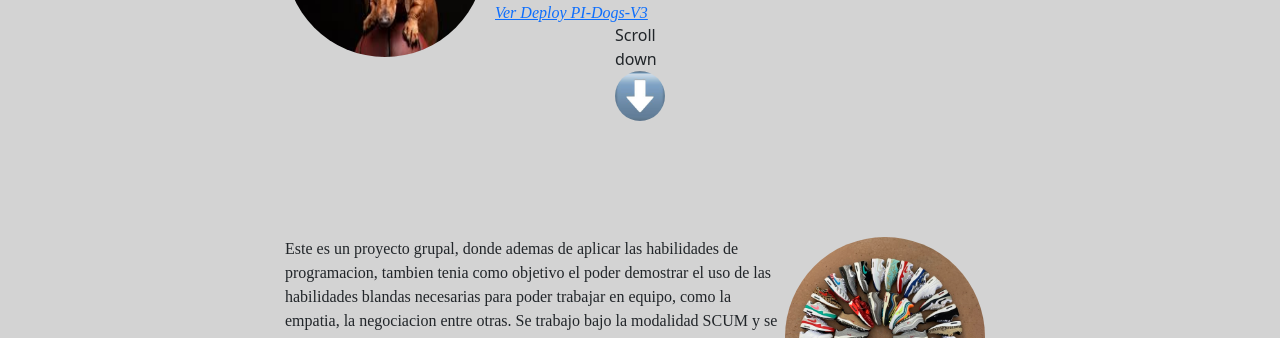
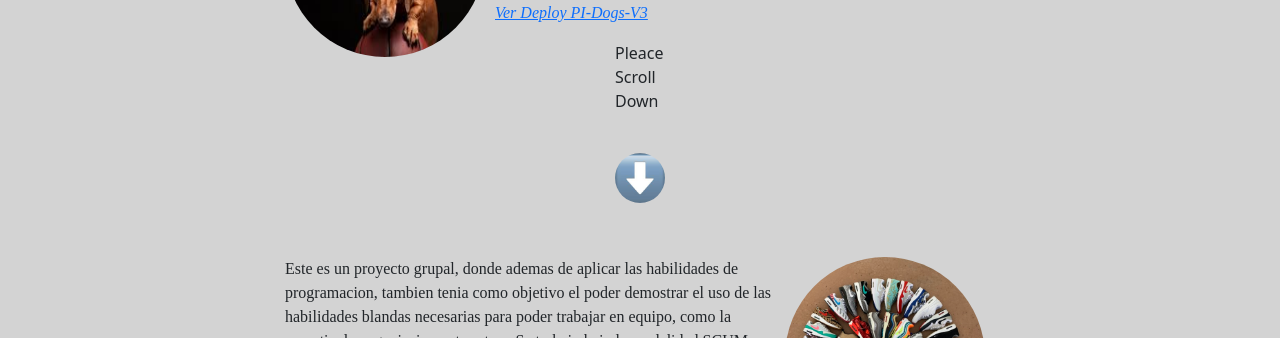
Before and after one commit to FernandoRuizParietti/Personal-Portfolio, a website: page index.html in a window 1280 px wide. Shown: the part 1608-1946 px from the top of the page. Drawn offline with nearby package versions, Linux system fonts and the light colour scheme.

Commit message:
final commit

```diff
--- a/index.html
+++ b/index.html
@@ -129,7 +129,7 @@
       </div>
       <div class ="caja2 container">
       <div class = "flecha">
-        <div class = "scroll">Scroll down<div>
+        <div class = "scroll">Pleace Scroll Down<div>
           <img src="./images/flecha.jpg" class="flecha img-fluid" alt="...">
         </div>
       </div>
--- a/styles.css
+++ b/styles.css
@@ -132,6 +132,7 @@ body {
     align-items: center;
     flex-direction: column;
     justify-content: center;
+
 }
 .flecha {
  display: flex;
@@ -141,7 +142,7 @@ body {
  width:50px;
  height:50px;
  border-radius:150px;
- margin-bottom: 20px;
+ margin-top: 40px;
 
 }
 
```
